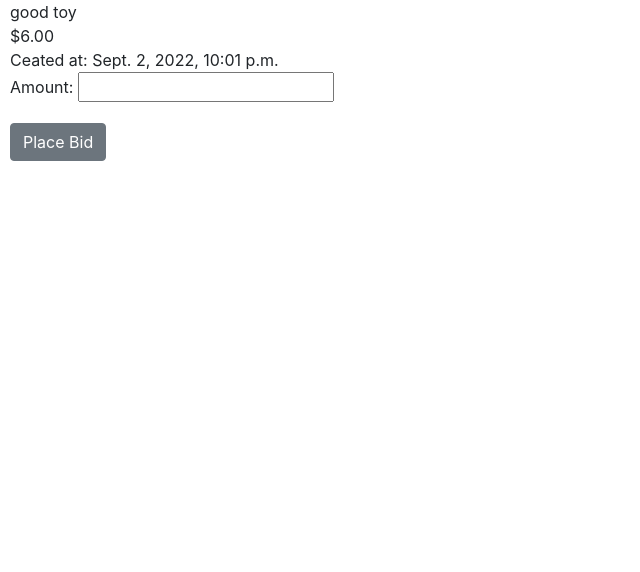
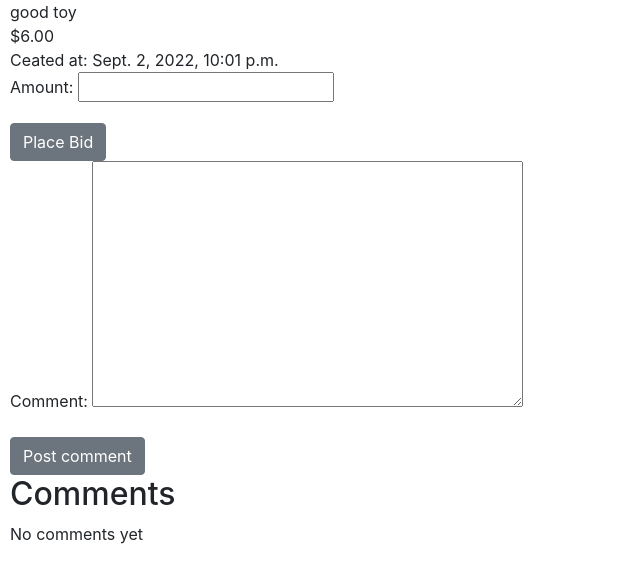
Before and after one commit to iamenochchirima/Commerce, a Django app: page /2/auction_listing in a window 1280 px wide. Shown: the part 571-1143 px from the top of the page, without its empty margins (0-640 px from the left). Before the commit the page ends 732 px from the top, so only its background shows below. Run offline with Django 3.2, Linux system fonts and the light colour scheme; data comes from the database, SQL or seed files in the repository; both versions use the stored data as it was after the commit; some libraries are stand-ins or nearby versions.

Commit message:
Added comment and bid closing

```diff
--- a/commerce/auctions/admin.py
+++ b/commerce/auctions/admin.py
@@ -1,8 +1,9 @@
 from django.contrib import admin
 
-from .models import Auction_listing, Bids, Comments
+from .models import Auction_listing, Bids, Comments, Categories
 
 # Register your models here.
 admin.site.register(Auction_listing)
 admin.site.register(Bids)
 admin.site.register(Comments)
+admin.site.register(Categories)
--- a/commerce/auctions/forms.py
+++ b/commerce/auctions/forms.py
@@ -3,7 +3,7 @@ from pyexpat import model
 from django import forms
 from django.forms import ModelForm
 
-from .models import Auction_listing, Bids
+from .models import Auction_listing, Bids, Comments
 
 class NewListingForm(ModelForm):
     class Meta:
@@ -15,3 +15,8 @@ class BidForm(ModelForm):
     class Meta:
         model = Bids
         fields = ["amount"]
+
+class CommentForm(ModelForm):
+    class Meta:
+        model = Comments
+        fields = ["comment"]
--- a/commerce/auctions/models.py
+++ b/commerce/auctions/models.py
@@ -25,6 +25,7 @@ class Auction_listing(models.Model):
     categories = models.CharField(max_length=100, null=True, blank=True, choices=category_choices)
     watchlist = models.ManyToManyField(User, related_name="watchlist", default=None, blank=True)
     customer = models.ForeignKey(User, on_delete=models.PROTECT, null=True)
+    status = models.BooleanField(default=True)
     author = models.ForeignKey(User, on_delete=models.CASCADE, related_name="author", default=None)
 
     def __str__(self):
@@ -40,10 +41,13 @@ class Bids(models.Model):
         return f"{self.user} {self.date} {self.amount}"
 
 class Comments(models.Model):
-    listing = models.ForeignKey(Auction_listing, on_delete=models.CASCADE, default=None)
+    listing = models.ForeignKey(Auction_listing, related_name="comments", on_delete=models.CASCADE, default=None)
     user = models.ForeignKey(User, on_delete=models.CASCADE, default=None)
-    date = models.DateTimeField(auto_now=True)
+    date = models.DateTimeField(auto_now_add=True)
     comment = models.TextField()
 
     def __str__(self):
         return f"{self.user} {self.date} {self.comment}"
+
+class Categories(models.Model):
+    name = models.CharField(max_length=100)
--- a/commerce/auctions/templates/auctions/auction_listing.html
+++ b/commerce/auctions/templates/auctions/auction_listing.html
@@ -21,4 +21,44 @@
             <input class="btn btn-secondary" type="submit" value="Place Bid">
         </form>
     </div>
+    <div>
+        <form action="{% url 'comments' item.id %}" method="POST">
+            {% csrf_token %}
+            {{ form1.as_p }}
+            <input class="btn btn-secondary" type="submit" value="Post comment">
+        </form>
+    </div>
+    <div>
+        {% if item.status == True and item.author == user %}
+        <div>
+            <a class="btn btn-secondary" href="{% url 'close_listing' item.id %}">Close Auction</a>
+        </div>
+        {% endif %}
+    </div>
+    <div>
+        {% if item.status == False and item.customer != None%}
+        <h3>Auction status</h3>
+        {% if item.author == user %}
+        <div>The item have been sold to <strong>{{ item.customer}}</strong> at <strong>${{ item.starting_bid }}</strong></div>
+        {% elif item.customer == user %}
+        <div>Congragulations! Your <strong>{{ item.title }}</strong> bid won</div>
+        {% else %}
+        <div>Sorry, the item have been sold</div>
+        {% endif %}
+        {% endif %}
+    </div>
+<div>
+    <h2>Comments</h2>
+    {% if not item.comments.all %}
+        <p>No comments yet </p>
+    {% else %}
+        {% for comment in item.comments.all %}
+            <strong>{{ comment.user }}</strong>
+            <strong>{{ comment.date }}</strong>
+            <br>
+            {{ comment.comment }}
+            <br>
+        {% endfor%}
+    {% endif %}
+</div>
 {% endblock %}
--- a/commerce/auctions/urls.py
+++ b/commerce/auctions/urls.py
@@ -12,5 +12,7 @@ urlpatterns = [
     path("<int:Auction_listing_id>/auction_listing", views.auction_listing, name="auction_listing"),
     path("<int:id>/watchlist", views.watchlist, name="watchlist"),
     path("<int:id>/bids", views.bids, name="bids"),
+    path("<int:id>/close_listing", views.close_listing, name="close_listing"),
+    path("<int:id>/comments", views.comments, name="comments"),
 
 ]
--- a/commerce/auctions/views.py
+++ b/commerce/auctions/views.py
@@ -6,9 +6,9 @@ from django.db import IntegrityError
 from django.http import HttpResponse, HttpResponseRedirect, HttpResponseBadRequest
 from django.shortcuts import render, get_object_or_404
 from django.urls import reverse
-from .forms import BidForm, NewListingForm
+from .forms import BidForm, NewListingForm, CommentForm
 from datetime import datetime
-from .models import Auction_listing
+from .models import Auction_listing, Bids, Comments, Categories
 from .models import User
 
 def index(request):
@@ -92,9 +92,11 @@ def create_listing(request):
 def auction_listing(request, Auction_listing_id):
     listing = Auction_listing.objects.get(id=Auction_listing_id)
     form = BidForm()
+    form1 = CommentForm
     return render(request, "auctions/auction_listing.html", {
         "item": listing,
-        "form": form
+        "form": form,
+        "form1": form1
     })
 
 @login_required
@@ -125,6 +127,28 @@ def bids(request, id):
             form = BidForm(request.POST)
             instance = form.save(commit = False)
             instance.listing = listing
-            instance.author = request.user
+            instance.user = request.user
+            instance.save()
             listing.save()
+            return HttpResponseRedirect("auction_listing", id)
+        else:
+            return HttpResponseBadRequest("Invalid input")
+
+
+def close_listing(request, id):
+    listing = get_object_or_404(Auction_listing, id=id)
+    if request.user == listing.author:
+        listing.status = False
+        listing.customer = Bids.objects.filter(listing=listing).last().user
+        listing.save()
     return HttpResponseRedirect("auction_listing", id)
+
+@login_required
+def comments(request, id):
+    listing = get_object_or_404(Auction_listing, id=id)
+    form = CommentForm(request.POST)
+    comment = form.save(commit = False)
+    comment.listing = listing
+    comment.user = request.user
+    comment.save()
+    return HttpResponseRedirect("auction_listing", id)
```
Also changed, not shown: commerce/auctions/migrations/0001_initial.py, commerce/db.sqlite3.
